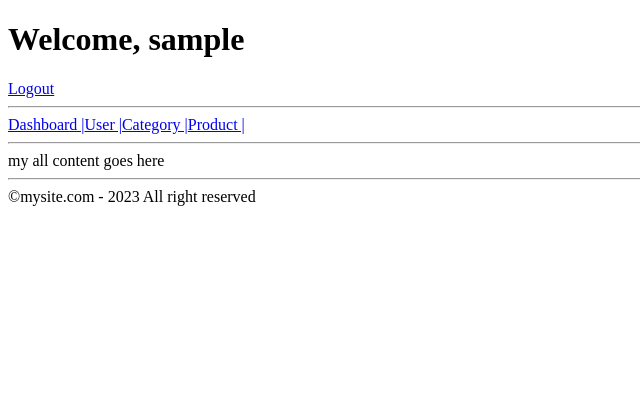
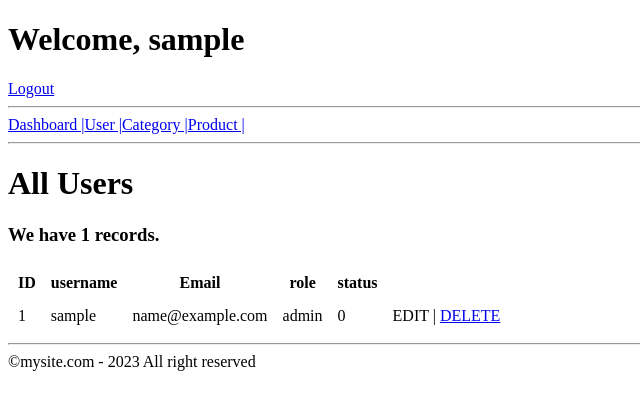
Before and after one commit to Rujenmrj/sl, a PHP site: page /admin/user.php in a window 1280 px wide. Shown: the top 410 px of the page, without its empty margins (0-640 px from the left). Run offline with PHP 8.4, Linux system fonts and the light colour scheme; the visitor is signed in with stand-in values (Sample User, id 1).

Commit message:
display users and delete users

```diff
--- a/admin/user.php
+++ b/admin/user.php
@@ -11,7 +11,43 @@ include("session.php");
 <body>
     <?php
     include("inc_header.php");
-    echo "my all content goes here";
+    echo "<h1>All Users</h1>";
+    echo "<table border=0 cellpadding=5 cellspacing=5>";
+    echo "<thead>";
+    echo "<tr>";
+    echo "<th>ID</th>";
+    echo "<th>username</th>";
+    echo "<th>Email</th>";
+    echo "<th>role</th>";
+    echo "<th>status</th>";
+    echo "<th></th>";
+    echo "</tr>";
+    echo "</thead>";
+    echo "<tbody>";
+    $sql="SELECT * FROM users ORDER BY id DESC LIMIT 0,100";
+    include("../connection.php");
+    $qry=mysqli_query($conn, $sql) or die(mysqli_error($conn));
+    $count=mysqli_num_rows($qry);
+    if($count>=1){
+        echo "<h3>We have $count records.</h3>";
+        while($row=mysqli_fetch_array($qry)){
+            echo "<tr>";
+            echo "<td>".$row['id']."</td>";
+            echo "<td>".$row['username']."</td>";
+            echo "<td>".$row['email']."</td>";
+            echo "<td>".$row['role']."</td>";
+            echo "<td>".$row['status']."</td>";
+            echo "<td>EDIT | <a href=editdeleteuser.php?id=".$row['id']."&action=delete>DELETE</a> </td>";
+            echo "</tr>";
+        }
+    }
+    else{
+        echo "<h1>Sorry no record Found</h1>";
+    }
+
+    echo"</tbody>";
+    echo "</table>";
+
     require("inc_footer.php");
     ?>
 </body>
```
Also changed, not shown: admin/editdeleteuser.php (added, +56 -0 lines).
